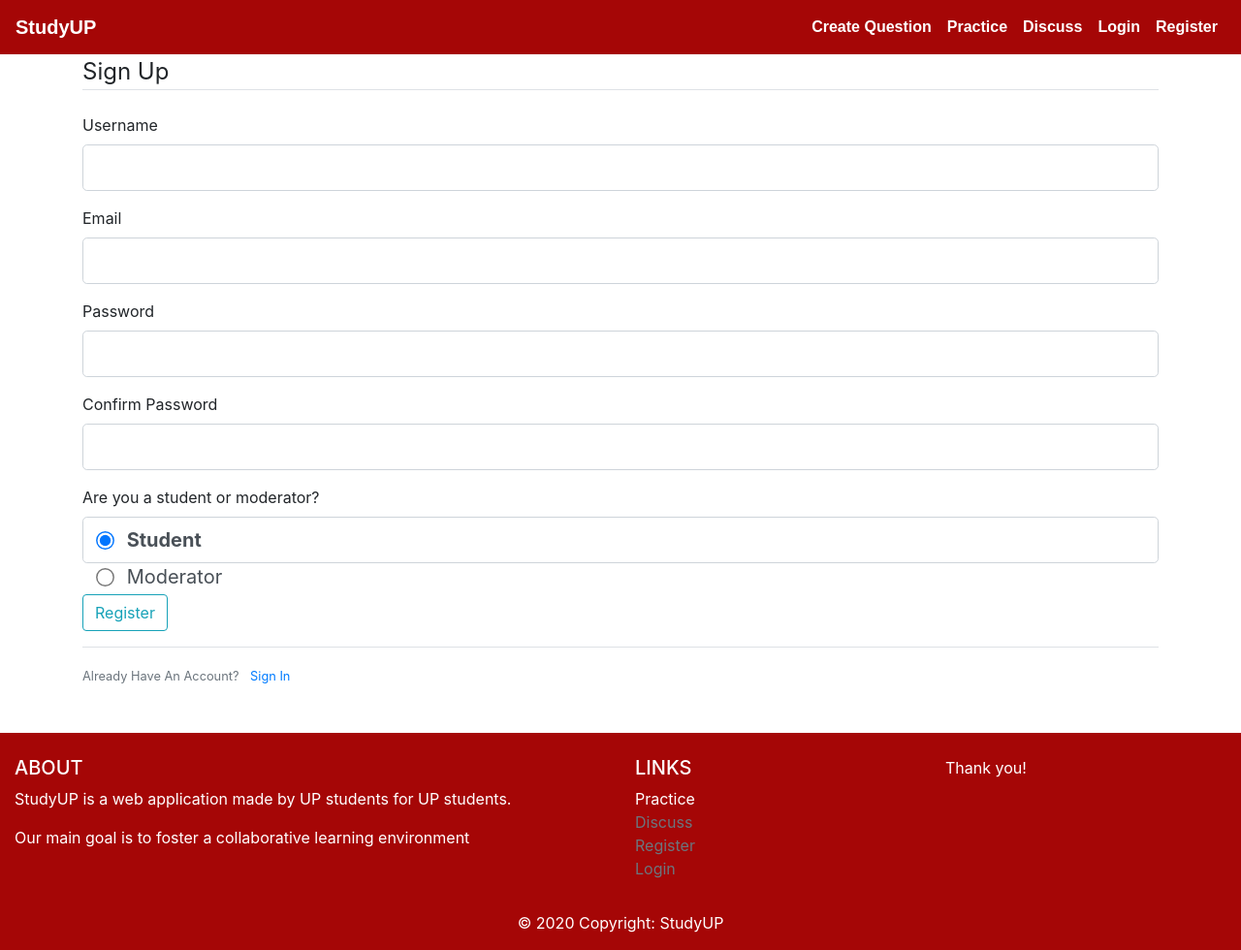
After one commit to Obee07/StudyUP, a Flask app: page /register in a window 1280 px wide. The commit adds this page. Shown: the whole page at 97% size. Run offline with Flask 2, Linux system fonts and the light colour scheme; some libraries are stand-ins or nearby versions.

Commit message:
User Login and Register
Doesn't save yet to Database

```diff
--- a/source-code/code/requirements.txt
+++ b/source-code/code/requirements.txt
@@ -9,3 +9,4 @@ SQLAlchemy==1.3.12
 Werkzeug==0.16.0
 WTForms==2.2.1
 Flask-Uploads==0.2.1
+Flask-Bcrypt==0.7.1
--- a/source-code/code/studyup/__init__.py
+++ b/source-code/code/studyup/__init__.py
@@ -4,8 +4,10 @@ from flask import Flask
 from flask_sqlalchemy import SQLAlchemy
 from studyup.config import Config
 from flask_uploads import UploadSet, configure_uploads, IMAGES, patch_request_class
+from flask_bcrypt import Bcrypt
 
 db = SQLAlchemy()
+bcrypt = Bcrypt()
 
 from studyup.question.routes import photos
 
@@ -21,16 +23,19 @@ def create_app(config_class=Config):
     patch_request_class(app)  # set maximum file size as 16MB
 
     db.init_app(app)
+    bcrypt.init_app(app)
 
     #Blueprints
     from studyup.main.routes import main
     from studyup.question.routes import question
     from studyup.practice.routes import practice
     from studyup.discussion.routes import discussion
+    from studyup.user.routes import user
 
     app.register_blueprint(main)
     app.register_blueprint(question)
     app.register_blueprint(practice)
     app.register_blueprint(discussion)
+    app.register_blueprint(user)
 
     return app
--- a/source-code/code/studyup/templates/base.html
+++ b/source-code/code/studyup/templates/base.html
@@ -32,13 +32,25 @@
                 <a name="btn-discuss" class="nav-link click-exit" href="{{url_for('discussion.select')}}"><strong>Discuss</strong></a>
             </li>
             <li class="nav-item">
-                <a name="btn-account" class="nav-link click-exit disabled" href="#"><strong>User</strong></a>
+                <a name="btn-account" class="nav-link click-exit" href="{{url_for('user.login')}}"><strong>Login</strong></a>
             </li>
+            <li class="nav-item">
+              <a name="btn-account" class="nav-link click-exit" href="{{url_for('user.register')}}"><strong>Register</strong></a>
+          </li>
         </ul>
     </div>
 </nav>
 
 <div class="container">
+{% with messages = get_flashed_messages(with_categories=true) %}
+  {% if messages %}
+    {% for category, message in messages %}
+      <div class="alert alert-{{ category }}">
+        {{ message }}
+      </div>
+    {% endfor %}
+  {% endif %}
+{% endwith %}
 {% block body %}
 {% endblock body %}
 </div>
--- /dev/null
+++ b/source-code/code/studyup/templates/register.html
@@ -0,0 +1,92 @@
+{% extends 'base.html' %}
+
+{% block title %}
+StudyUP | Create Question
+{% endblock title %}
+
+
+{% block body %}
+	<div class="content-section">
+		<!-- action="" will post info to same route -->
+		<form method="POST" action="">
+			{{ form.hidden_tag() }}
+			<fieldset class="form-group">
+				<legend class="border-bottom mb-4">Sign Up</legend>
+                <div class="form-group">
+                    {{ form.username.label(class="form-control-label") }}
+
+                    {% if form.username.errors %}
+                        {{ form.username(class="form-control form-control-lg is-invalid") }}
+                        <div class="invalid-feedback">
+                            {% for error in form.username.errors %}
+                                <span>{{ error }}</span>
+                            {% endfor %}
+                        </div>
+                    {% else %}
+                        {{ form.username(class="form-control form-control-lg") }}
+                    {% endif %}
+                </div>
+                <div class="form-group">
+                    {{ form.email.label(class="form-control-label") }}
+                    {% if form.email.errors %}
+                        {{ form.email(class="form-control form-control-lg is-invalid") }}
+                        <div class="invalid-feedback">
+                            {% for error in form.email.errors %}
+                                <span>{{ error }}</span>
+                            {% endfor %}
+                        </div>
+                    {% else %}
+                        {{ form.email(class="form-control form-control-lg") }}
+                    {% endif %}
+                </div>
+                <div class="form-group">
+                    {{ form.password.label(class="form-control-label") }}
+                    {% if form.password.errors %}
+                        {{ form.password(class="form-control form-control-lg is-invalid") }}
+                        <div class="invalid-feedback">
+                            {% for error in form.password.errors %}
+                                <span>{{ error }}</span>
+                            {% endfor %}
+                        </div>
+                    {% else %}
+                        {{ form.password(class="form-control form-control-lg") }}
+                    {% endif %}
+                </div>
+                <div class="form-group">
+                    {{ form.confirm_password.label(class="form-control-label") }}
+                    {% if form.confirm_password.errors %}
+                        {{ form.confirm_password(class="form-control form-control-lg is-invalid") }}
+                        <div class="invalid-feedback">
+                            {% for error in form.confirm_password.errors %}
+                                <span>{{ error }}</span>
+                            {% endfor %}
+                        </div>
+                    {% else %}
+                        {{ form.confirm_password(class="form-control form-control-lg") }}
+                    {% endif %}
+				</div>
+				<div class="form-group">
+                    {{ form.usertype.label(class="form-control-label") }}
+                    {% if form.usertype.errors %}
+                        {{ form.usertype(class="form-control form-control-lg is-invalid") }}
+                        <div class="invalid-feedback">
+                            {% for error in form.usertype.errors %}
+                                <span>{{ error }}</span>
+                            {% endfor %}
+                        </div>
+                    {% else %}
+                        {{ form.usertype(class="form-control form-control-lg") }}
+                    {% endif %}
+                </div>
+			</fieldset>
+			<div class="form-group">
+                {{ form.submit(class="btn btn-outline-info") }}
+            </div>
+		</form>
+	</div>
+	<div class="border-top pt-3">
+        <small class="text-muted">
+            Already Have An Account? <a class="ml-2" href="{{ url_for('user.login') }}">Sign In</a>
+        </small>
+    </div>
+{% endblock body %}
--- /dev/null
+++ b/source-code/code/studyup/user/__init__.py
@@ -0,0 +1 @@
+#ignore
--- /dev/null
+++ b/source-code/code/studyup/user/forms.py
@@ -0,0 +1,17 @@
+from flask_wtf import FlaskForm
+from wtforms import StringField, PasswordField, SubmitField, BooleanField, RadioField
+from wtforms.validators import DataRequired, Length, Email, EqualTo
+
+class RegistrationForm(FlaskForm):
+    username = StringField('Username', validators=[DataRequired(), Length(min=2, max=20)])
+    email = StringField('Email', validators=[DataRequired(), Email()])
+    password = PasswordField('Password', validators=[DataRequired()])
+    confirm_password = PasswordField('Confirm Password', validators=[DataRequired(), EqualTo('password')])
+    submit = SubmitField('Register')
+    usertype = RadioField('Are you a student or moderator?',choices = [('s','Student'),('m','Moderator')],default='s')
+
+class LoginForm(FlaskForm):
+    email = StringField('Email', validators=[DataRequired(), Email()])
+    password = PasswordField('Password', validators=[DataRequired()])
+    remember = BooleanField('Remember Me')
+    submit = SubmitField('Log In')
--- /dev/null
+++ b/source-code/code/studyup/user/routes.py
@@ -0,0 +1,25 @@
+from flask import Blueprint, render_template, flash, redirect, url_for
+#, request, jsonify, session
+from studyup import db
+from studyup.user.forms import RegistrationForm, LoginForm
+from studyup.main.routes import index
+# from studyup.models import
+from sqlalchemy import func
+
+user = Blueprint('user', __name__)
+
+@user.route("/register", methods=['GET','POST'])
+def register():
+	form = RegistrationForm()
+	if form.validate_on_submit():
+		flash(f'Account created for {form.username.data}!', 'success')
+		# return redirect(url_for(main.index)) #-> idk how to make this work
+		return render_template('index.html')
+	return render_template('register.html', title='Register', form=form)
+
+@user.route("/login", methods=['GET','POST'])
+def login():
+	form = LoginForm()
+	# if form.validate_on_submit():
+
+	return render_template('login.html', title='Login', form=form)
```
Also changed, not shown: source-code/code/studyup/templates/login.html (added, +59 -0 lines).
